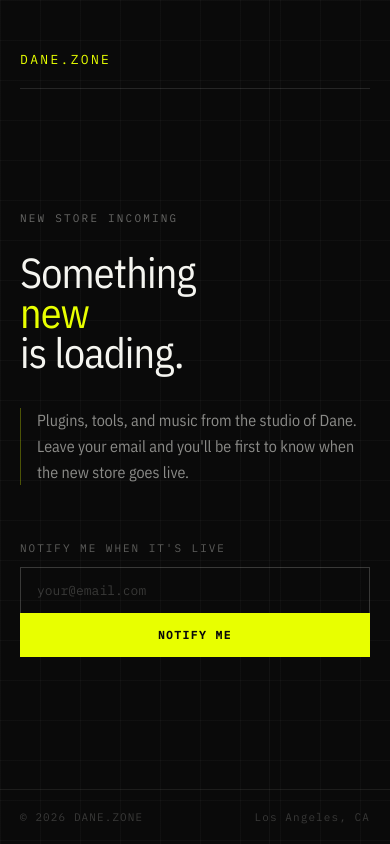
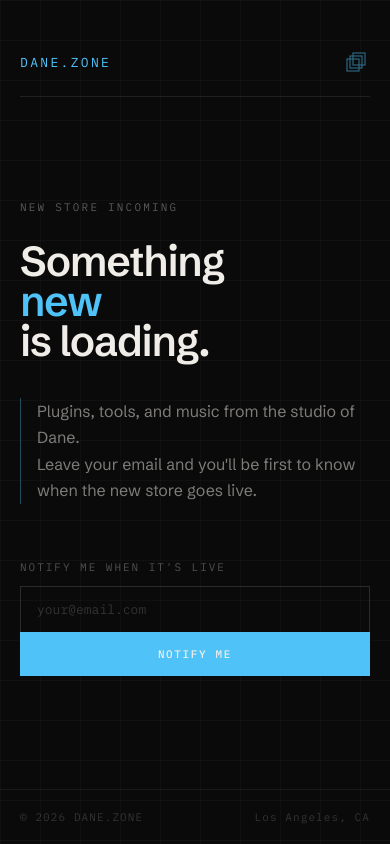
Before and after one commit to dane-zone/landing, a plain HTML site: page index.html in a window 390 px wide. Drawn offline with nearby package versions, Linux system fonts and the light colour scheme; a web font is replaced by a local one.

Commit message:
Update index.html

```diff
--- a/index.html
+++ b/index.html
@@ -6,22 +6,20 @@
   <title>DANE.ZONE</title>
   <link rel="preconnect" href="https://fonts.googleapis.com">
   <link rel="preconnect" href="https://fonts.gstatic.com" crossorigin>
-  <link href="https://fonts.googleapis.com/css2?family=Space+Mono:wght@400;700&family=Neue+Haas+Grotesk+Display+Pro:wght@400;500&display=swap" rel="stylesheet">
-  <link href="https://fonts.googleapis.com/css2?family=IBM+Plex+Mono:wght@400;500&family=IBM+Plex+Sans+Condensed:wght@300;400;500&display=swap" rel="stylesheet">
+  <link href="https://fonts.googleapis.com/css2?family=Schibsted+Grotesk:wght@400;600&family=IBM+Plex+Mono:wght@400;500&display=swap" rel="stylesheet">
   <style>
     *, *::before, *::after { box-sizing: border-box; margin: 0; padding: 0; }
 
     :root {
       --black: #0a0a0a;
-      --white: #f5f5f0;
-      --accent: #e8ff00;
+      --white: #f0ede8;
+      --accent: #4FC3F7;
+      --accent-dim: rgba(79,195,247,0.18);
       --mono: 'IBM Plex Mono', monospace;
-      --sans: 'IBM Plex Sans Condensed', sans-serif;
+      --sans: 'Schibsted Grotesk', sans-serif;
     }
 
-    html, body {
-      height: 100%;
-    }
+    html, body { height: 100%; }
 
     body {
       background: var(--black);
@@ -38,9 +36,19 @@
       inset: 0;
       pointer-events: none;
       background-image:
-        linear-gradient(rgba(245,245,240,0.03) 1px, transparent 1px),
-        linear-gradient(90deg, rgba(245,245,240,0.03) 1px, transparent 1px);
+        linear-gradient(rgba(240,237,232,0.03) 1px, transparent 1px),
+        linear-gradient(90deg, rgba(240,237,232,0.03) 1px, transparent 1px);
       background-size: 40px 40px;
+      z-index: 0;
+    }
+
+    .rule-v {
+      position: fixed;
+      top: 0;
+      right: 120px;
+      width: 1px;
+      height: 100vh;
+      background: rgba(240,237,232,0.04);
       z-index: 0;
     }
 
@@ -58,10 +66,11 @@
 
     header {
       padding-top: 48px;
-      padding-bottom: 0;
-      border-bottom: 1px solid rgba(245,245,240,0.12);
       padding-bottom: 20px;
-      margin-bottom: 0;
+      border-bottom: 1px solid rgba(240,237,232,0.1);
+      display: flex;
+      align-items: center;
+      justify-content: space-between;
     }
 
     .wordmark {
@@ -71,6 +80,10 @@
       letter-spacing: 0.18em;
       text-transform: uppercase;
       color: var(--accent);
+    }
+
+    .icon-mark {
+      opacity: 0.5;
     }
 
     main {
@@ -86,16 +99,16 @@
       font-size: 11px;
       letter-spacing: 0.2em;
       text-transform: uppercase;
-      color: rgba(245,245,240,0.4);
+      color: rgba(240,237,232,0.35);
       margin-bottom: 28px;
     }
 
     h1 {
       font-family: var(--sans);
       font-size: clamp(42px, 8vw, 88px);
-      font-weight: 300;
+      font-weight: 600;
       line-height: 0.95;
-      letter-spacing: -0.02em;
+      letter-spacing: -0.03em;
       margin-bottom: 36px;
       color: var(--white);
     }
@@ -108,12 +121,12 @@
     .descriptor {
       font-family: var(--sans);
       font-size: 16px;
-      font-weight: 300;
-      line-height: 1.6;
-      color: rgba(245,245,240,0.55);
-      max-width: 420px;
+      font-weight: 400;
+      line-height: 1.65;
+      color: rgba(240,237,232,0.5);
+      max-width: 400px;
       margin-bottom: 56px;
-      border-left: 1px solid rgba(232,255,0,0.3);
+      border-left: 1px solid rgba(79,195,247,0.35);
       padding-left: 16px;
     }
 
@@ -122,21 +135,20 @@
       font-size: 11px;
       letter-spacing: 0.18em;
       text-transform: uppercase;
-      color: rgba(245,245,240,0.35);
+      color: rgba(240,237,232,0.3);
       margin-bottom: 12px;
       display: block;
     }
 
     .form-row {
       display: flex;
-      gap: 0;
       max-width: 480px;
     }
 
     .form-row input[type="email"] {
       flex: 1;
       background: transparent;
-      border: 1px solid rgba(245,245,240,0.2);
+      border: 1px solid rgba(240,237,232,0.15);
       border-right: none;
       color: var(--white);
       font-family: var(--mono);
@@ -146,33 +158,35 @@
       transition: border-color 0.2s;
       appearance: none;
       -webkit-appearance: none;
+      border-radius: 0;
     }
 
     .form-row input[type="email"]::placeholder {
-      color: rgba(245,245,240,0.2);
+      color: rgba(240,237,232,0.18);
     }
 
     .form-row input[type="email"]:focus {
-      border-color: rgba(232,255,0,0.5);
+      border-color: rgba(79,195,247,0.6);
     }
 
     .form-row button[type="submit"] {
       background: var(--accent);
-      color: var(--black);
+      color: #f0ede8;
       border: 1px solid var(--accent);
       font-family: var(--mono);
       font-size: 11px;
-      font-weight: 700;
+      font-weight: 500;
       letter-spacing: 0.15em;
       text-transform: uppercase;
       padding: 14px 20px;
       cursor: pointer;
-      transition: background 0.15s, color 0.15s;
+      transition: background 0.15s, color 0.15s, border-color 0.15s;
       white-space: nowrap;
+      border-radius: 0;
     }
 
     .form-row button[type="submit"]:hover {
-      background: var(--black);
+      background: transparent;
       color: var(--accent);
     }
 
@@ -181,18 +195,18 @@
       font-size: 12px;
       margin-top: 12px;
       min-height: 18px;
-      color: rgba(232,255,0,0.7);
+      color: rgba(79,195,247,0.8);
       letter-spacing: 0.05em;
     }
 
     .status-msg.error {
-      color: rgba(245,100,80,0.8);
+      color: rgba(220,80,80,0.8);
     }
 
     footer {
       position: relative;
       z-index: 1;
-      border-top: 1px solid rgba(245,245,240,0.08);
+      border-top: 1px solid rgba(240,237,232,0.07);
       padding: 20px 32px;
       max-width: 720px;
       margin: 0 auto;
@@ -205,26 +219,20 @@
     footer span {
       font-family: var(--mono);
       font-size: 11px;
-      color: rgba(245,245,240,0.2);
+      color: rgba(240,237,232,0.18);
       letter-spacing: 0.1em;
-    }
-
-    .rule-v {
-      position: fixed;
-      top: 0;
-      right: 120px;
-      width: 1px;
-      height: 100vh;
-      background: rgba(245,245,240,0.04);
-      z-index: 0;
     }
 
     @media (max-width: 540px) {
       .container { padding: 0 20px; }
       footer { padding: 20px; }
+      .rule-v { display: none; }
       .form-row { flex-direction: column; }
-      .form-row input[type="email"] { border-right: 1px solid rgba(245,245,240,0.2); border-bottom: none; }
-      .form-row input[type="email"]:focus { border-color: rgba(232,255,0,0.5); }
+      .form-row input[type="email"] {
+        border-right: 1px solid rgba(240,237,232,0.15);
+        border-bottom: none;
+      }
+      .form-row input[type="email"]:focus { border-color: rgba(79,195,247,0.6); }
       .form-row button[type="submit"] { padding: 14px; }
     }
   </style>
@@ -237,6 +245,15 @@
   <div class="container">
     <header>
       <span class="wordmark">DANE.ZONE</span>
+      <!-- Verb icon: 3 stacked squares offset up-right, matching HISE paint geometry -->
+      <svg class="icon-mark" width="28" height="28" viewBox="0 0 28 28" fill="none" xmlns="http://www.w3.org/2000/svg" aria-hidden="true">
+        <!-- k=0: base square, centered -->
+        <rect x="5" y="11" width="12" height="12" stroke="#4FC3F7" stroke-width="1.2" fill="none"/>
+        <!-- k=1: offset +3x, -3y -->
+        <rect x="8" y="8"  width="12" height="12" stroke="#4FC3F7" stroke-width="1.2" fill="none"/>
+        <!-- k=2: offset +6x, -6y -->
+        <rect x="11" y="5" width="12" height="12" stroke="#4FC3F7" stroke-width="1.2" fill="none"/>
+      </svg>
     </header>
 
     <main>
@@ -247,7 +264,7 @@
         Leave your email and you'll be first to know when the new store goes live.
       </p>
 
-      <form id="subscribe-form" action="https://buttondown.com/api/emails/embed-subscribe/dane.zone" method="post" target="popupwindow">
+      <form id="subscribe-form" action="https://buttondown.com/api/emails/embed-subscribe/dane.zone" method="post">
         <label class="form-label" for="bd-email">Notify me when it's live</label>
         <div class="form-row">
           <input type="email" id="bd-email" name="email" placeholder="your@email.com" required autocomplete="email">
@@ -266,29 +283,6 @@
 
   <script>
     const form = document.getElementById('subscribe-form');
-    const msg = document.getElementById('status-msg');
+    const msg  = document.getElementById('status-msg');
 
-    form.addEventListener('submit', function(e) {
-      e.preventDefault();
-      const email = document.getElementById('bd-email').value;
-      const data = new FormData();
-      data.append('email', email);
-      data.append('embed', '1');
-
-      fetch('https://buttondown.com/api/emails/embed-subscribe/dane.zone', {
-        method: 'POST',
-        body: data,
-        mode: 'no-cors'
-      }).then(() => {
-        msg.textContent = 'You\'re in. Talk soon.';
-        msg.classList.remove('error');
-        form.querySelector('input[type="email"]').value = '';
-      }).catch(() => {
-        msg.textContent = 'Something went wrong. Try again.';
-        msg.classList.add('error');
-      });
-    });
-  </script>
-
-</body>
-</html>
+    form.addEventListener('submit', functi
```
